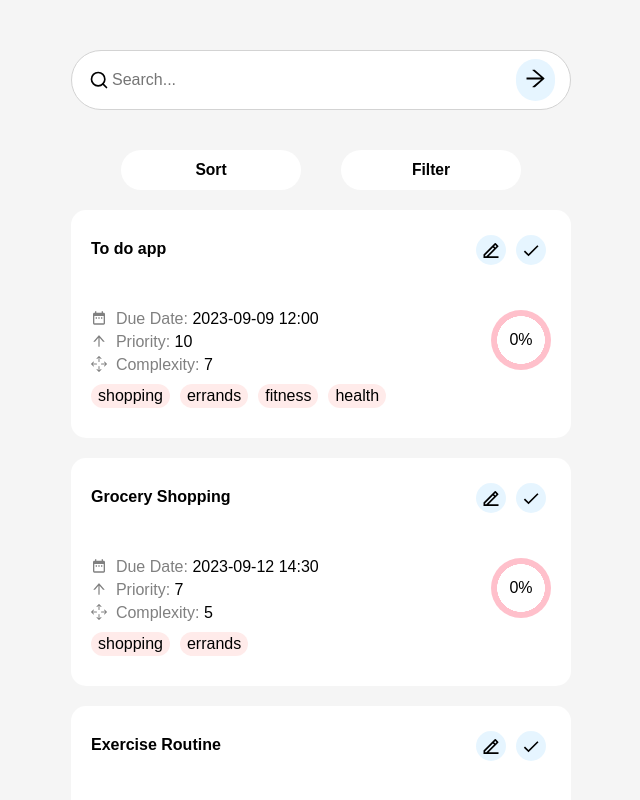
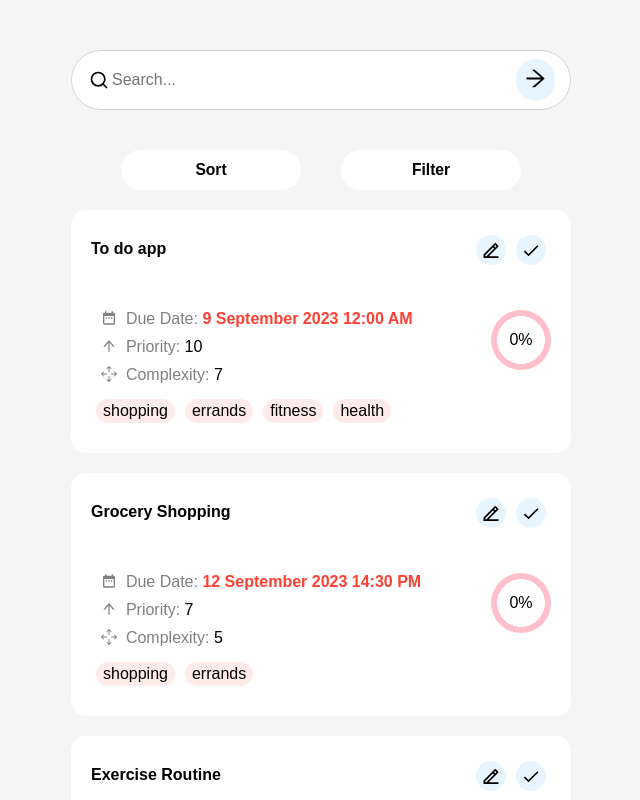
Before and after one commit to Maks6831/todo-app, a React (Create React App) app: page / in a window 1280 px wide. Shown: the top 800 px of the page, without its empty margins (319-959 px from the left). Built offline with nearby package versions, Linux system fonts and the light colour scheme.

Commit message:
formatted date and time and formatted TaskCard CSS

```diff
--- a/src/components/TaskCard.js
+++ b/src/components/TaskCard.js
@@ -1,4 +1,4 @@
-import React, { useState } from 'react'
+import React, { useEffect, useState } from 'react'
 import { TagBox } from './TagBox';
 import { RiEdit2Line } from 'react-icons/ri';
 import { MdOutlineDone, MdDateRange } from 'react-icons/md';
@@ -27,6 +27,8 @@ export const TaskCard = ({id, taskName, priority, complexity, date, time, checkL
     }
 
 
+
+
   return (
 
     <div className={isChecked ? 'task-card card-checked' : 'task-card card-notchecked'}>
@@ -48,7 +50,7 @@ export const TaskCard = ({id, taskName, priority, complexity, date, time, checkL
         <Link to={`/${taskName}`}>
             <div className='info-container'>
                 <div className='info'>
-                    <div className='card-text'><MdDateRange/>&nbsp; Due Date:&nbsp; <div className='values'>{date} {time}</div></div>
+                    <div className='card-text'><MdDateRange/>&nbsp; Due Date:&nbsp; <div className='time-value'>{new Date(date).toLocaleDateString('en-GB', {month: 'long', day: 'numeric', year: 'numeric'})} {time > '12:00' ? `${time} PM`: `${time} AM`}</div></div>
                     <div className='card-text'><AiOutlineArrowUp/>&nbsp; Priority:&nbsp; <div className='values'>{priority}</div></div>
                     <div className='card-text'><BsArrowsMove/>&nbsp; Complexity:&nbsp; <div className='values'>{complexity}</div></div>
                     <div className='tag-container'>
--- a/src/styles/Home.css
+++ b/src/styles/Home.css
@@ -115,7 +115,7 @@
 
 .search-message {
     text-align: left;
-    margin: 10px;
+    margin: 30px;
     font-size: 20px;
 }
 
--- a/src/styles/TaskCard.css
+++ b/src/styles/TaskCard.css
@@ -26,21 +26,27 @@
 
 .info-container {
     text-align: left;
+    margin-left: 10px;
 }
 
 .card-text {
     display: flex;
     color: rgb(128, 128, 128);
-    margin-bottom: 5px;
+    margin-bottom: 10px;
 }
 
 .values {
-    color: black !important;
+    color: black;
+}
+
+.time-value {
+    color: rgb(255, 64, 52) !important;
+    font-weight: bold;
 }
 
 .tag-container {
     display: flex;
-    margin: 10px 10px 10px 0px;
+    margin: 15px 10px 10px -5px;
 }
 
 .edit-buttons {
```
